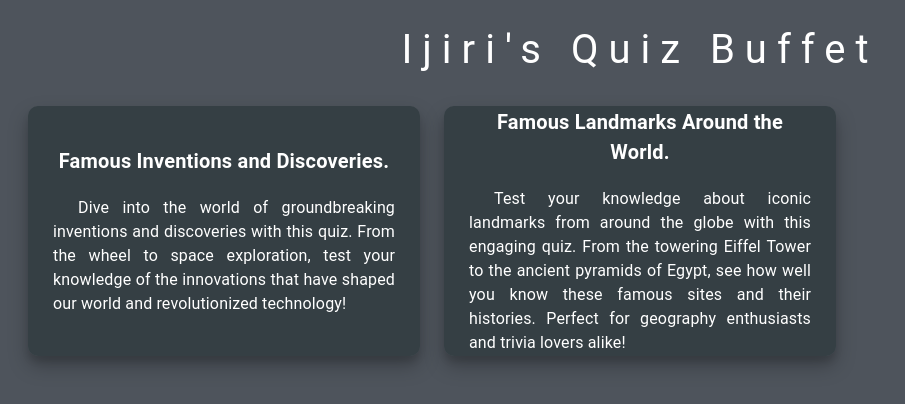
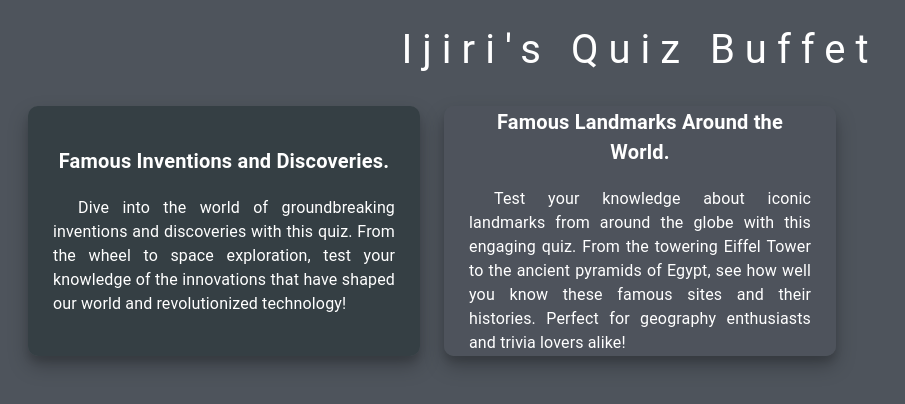
Before and after one commit to Edjery/practice-02-quiz-app, a React (Vite) app: page / in a window 1280 px wide. Shown: the top 404 px of the page, without its empty margins (0-905 px from the left). Built offline with nearby package versions, Linux system fonts and the light colour scheme.

Commit message:
Alternating quiz card color

```diff
--- a/src/component/home/List.tsx
+++ b/src/component/home/List.tsx
@@ -8,7 +8,7 @@ const List = () => {
     <Grid container spacing={1}>
       {quizList.map((quiz, index) => (
         <Grid key={index} item xs={4}>
-          <QuizCard questionSet={quiz} />
+          <QuizCard questionSet={quiz} index={index} />
         </Grid>
       ))}
     </Grid>
--- a/src/component/home/QuizCard.tsx
+++ b/src/component/home/QuizCard.tsx
@@ -1,6 +1,6 @@
 import { Box, Button, Typography } from "@mui/material";
 import { useNavigate } from "react-router-dom";
-import { flowersLikeEyes, transparency, white } from "../../values/colors";
+import { flowersLikeEyes, pensiveMood, transparency, white } from "../../values/colors";
 import QuestionSet from "../../values/interface/QuestionSet";
 import { quizPath } from "../../values/paths";
 import QuestionSetList from "../../values/questionSet/QuestionSetList";
@@ -9,13 +9,18 @@ import CenterBox from "../common/CenterBox";
 
 interface Props {
   questionSet: QuestionSet;
+  index?: number;
 }
 
-const QuizCard = ({ questionSet = QuestionSetList[0] }: Props) => {
+const QuizCard = ({ index, questionSet = QuestionSetList[0] }: Props) => {
   const navigate = useNavigate();
   const handleClick = () => {
     navigate(quizPath, { state: { questionSet } });
   };
+
+  const pos = index ?? 0;
+  const isEven = pos % 2 === 0;
+  const bgColor = isEven ? flowersLikeEyes.charcoal + transparency[10] : pensiveMood.gunmetalGray + transparency[5];
 
   return (
     <Button sx={{ borderRadius: "10px", textTransform: "none" }} onClick={handleClick}>
@@ -23,7 +28,7 @@ const QuizCard = ({ questionSet = QuestionSetList[0] }: Props) => {
         sx={{
           ...betterBoxStyle,
           ...betterScrollStyle,
-          bgcolor: flowersLikeEyes.charcoal + transparency[10],
+          bgcolor: bgColor,
           m: "auto",
           p: "25px",
           height: "200px",
```
